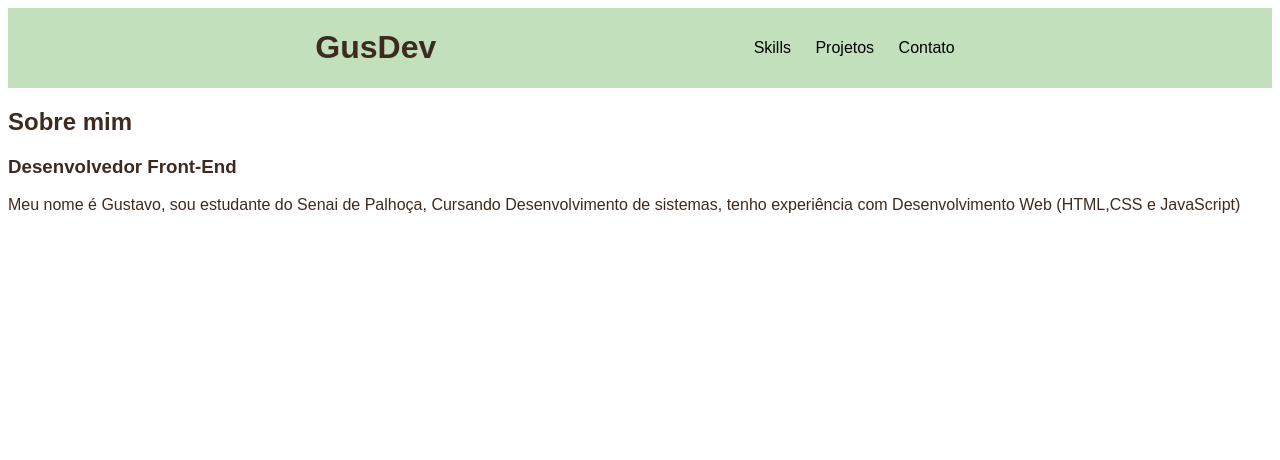
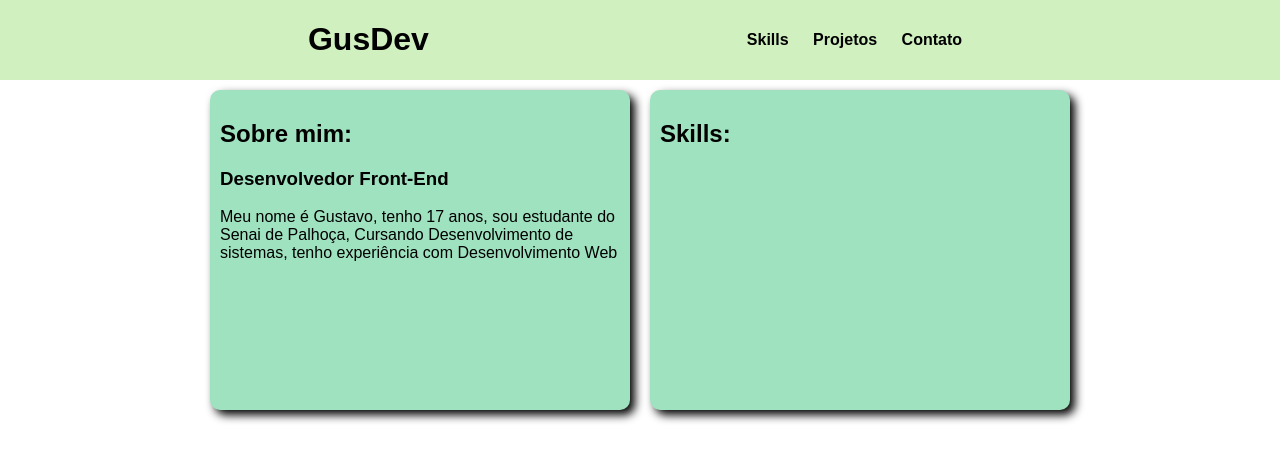
Before and after one commit to GustavoCamargo0/Portifolio, a plain HTML site: page Portifólio/index.html in a window 1280 px wide. Drawn offline with Linux system fonts and the light colour scheme.

Commit message:
Estrutura

```diff
--- a/Portifólio/css/index.css
+++ b/Portifólio/css/index.css
@@ -1,35 +1,43 @@
 body {
     font-family: Arial, Helvetica, sans-serif;
-    color: #3D2B1F;
-}
-
-.sobre {
-    display: flex;
-    justify-content: center;
-    align-items: center;
-    font-size: bold;
-    background-color:#c2e0bc;
-    justify-content: space-evenly;
-    width: 100%;
+    color: black;
     margin: 0;
     padding: 0;
     box-sizing: border-box;
 }
 
-.navbar {
-    color: black;
-    text-decoration: none;
-}
-.navbar a{
-    font-size: bold;
-    margin: 0 10px;
+#cabecalho {
+    display: flex;
+    justify-content: center;
+    align-items: center;
+    font-weight: bold;
+    background-color:#D0F0C0;
+    justify-content: space-evenly;
+    width: 100%;
+    box-sizing: border-box;
 }
 
-a {
+ a{
+    margin: 0 10px;
+    justify-content: space-between;
     color: black;
     text-decoration: none;
 }
 
+#infos{
+    display: flex;
+    justify-content: center;
+    align-items: center;
+}
+#infobox{
+    background-color: #9FE2BF;
+    width: 400px;
+    height: 300px;
+    padding: 10px;
+    margin: 10px;
+    border-radius: 10px;
+    box-shadow: 5px 5px 10px black;
+}
 .projetos {
     display: flex;
     justify-content: center;
@@ -42,7 +50,7 @@ a {
     justify-content: center;
     text-align: center;
     align-items: center;
-    background-color: #f9efce;
+    background-color: #B0FFB0;
     width: 400px;
     height: 350px;
     padding: 10px;
--- a/Portifólio/index.html
+++ b/Portifólio/index.html
@@ -10,7 +10,7 @@
 
 <body>
     <header>
-        <div class="sobre">
+        <div id="cabecalho">
             <h1>GusDev</h1>
             <div class="navbar">
                 <nav>
@@ -21,11 +21,18 @@
             </div>
         </div>
     </header>
-    <h2>Sobre mim</h2>
-    <h3>Desenvolvedor Front-End </h3>
-    <p>Meu nome é Gustavo, sou estudante do Senai de Palhoça, Cursando Desenvolvimento de sistemas, tenho experiência
-        com Desenvolvimento Web (HTML,CSS e JavaScript)</p>
-    <br>
+    <div id="infos">
+        <div id="infobox">
+            <h2>Sobre mim:</h2>
+            <h3>Desenvolvedor Front-End </h3>
+            <p>Meu nome é Gustavo, tenho 17 anos, sou estudante do Senai de Palhoça, Cursando Desenvolvimento de
+                sistemas, tenho experiência com Desenvolvimento Web</p>
+        </div>
+        <div id="infobox">
+            <h2>Skills:</h2>
+        </div>
+    </div>
+    <script src="/Portifólio/script/index.js"></script>
 </body>
 
 </html>
```
Also changed, not shown: Portifólio/projetos.html (+1 -1 lines), Portifólio/script/index.js (added).
